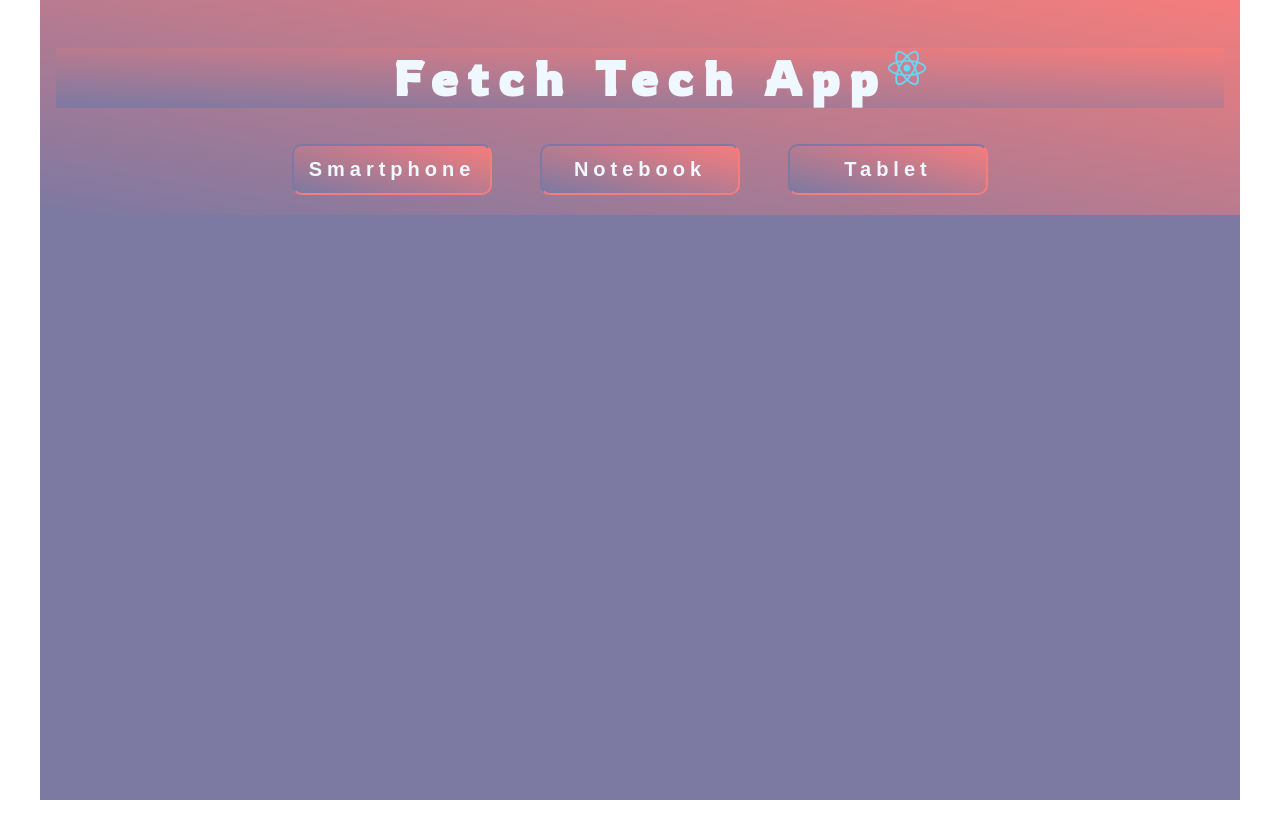
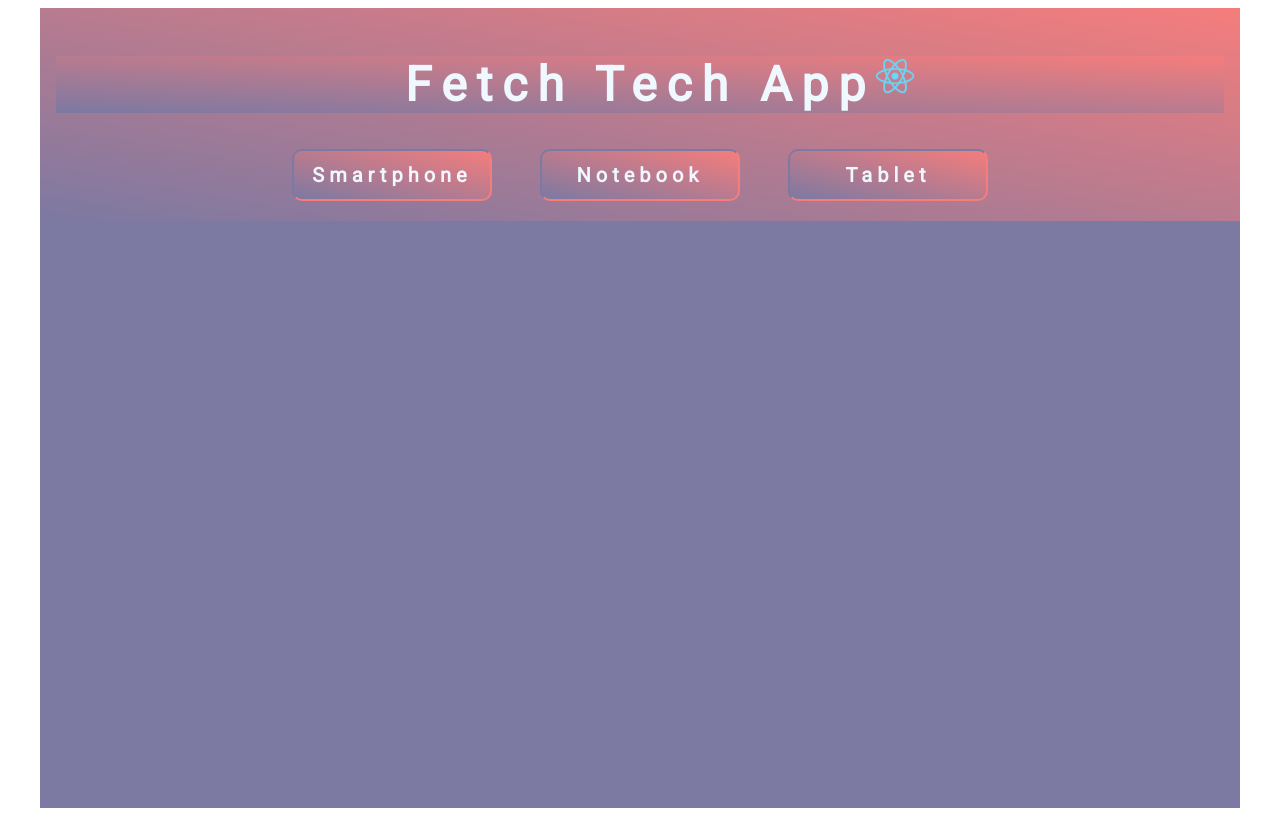
Before and after one commit to xStrato/fetch-tech-app, a React (Create React App) app: page / in a window 1280 px wide. Built offline with nearby package versions, Linux system fonts and the light colour scheme.

Commit message:
fix: removed unused css classes

```diff
--- a/src/App.css
+++ b/src/App.css
@@ -1,28 +1,14 @@
 *
 {
+  font-family: 'Roboto', sans-serif;
   box-sizing: border-box;
 }
-
-body {
-  margin: 0;
-  padding: 0;
-  font-family: 'Roboto', sans-serif;
-  -webkit-font-smoothing: antialiased;
-  -moz-osx-font-smoothing: grayscale;
-}
-
-code {
-  font-family: source-code-pro, Menlo, Monaco, Consolas, 'Courier New',
-    monospace;
-}
-
 .app-container
 {
   background-color: #7C79A2;
   height: 100vh;
   max-width: 1200px;
   margin: auto;
-  /* border: 1px solid blue; */
 }
 
 .app-header
@@ -96,7 +82,7 @@ code {
 {
   margin: 10px 0px;
   padding: 2px 0px;
-  background-image: linear-gradient(to top right, #7C79A2,#fff);
+  background: linear-gradient(to left, #7C79A2, #fff, #fff, #7C79A2);
 }
 
 .app-section-img-wrapper
```
Also changed, not shown: public/fetch_tech_app_demo.png.
